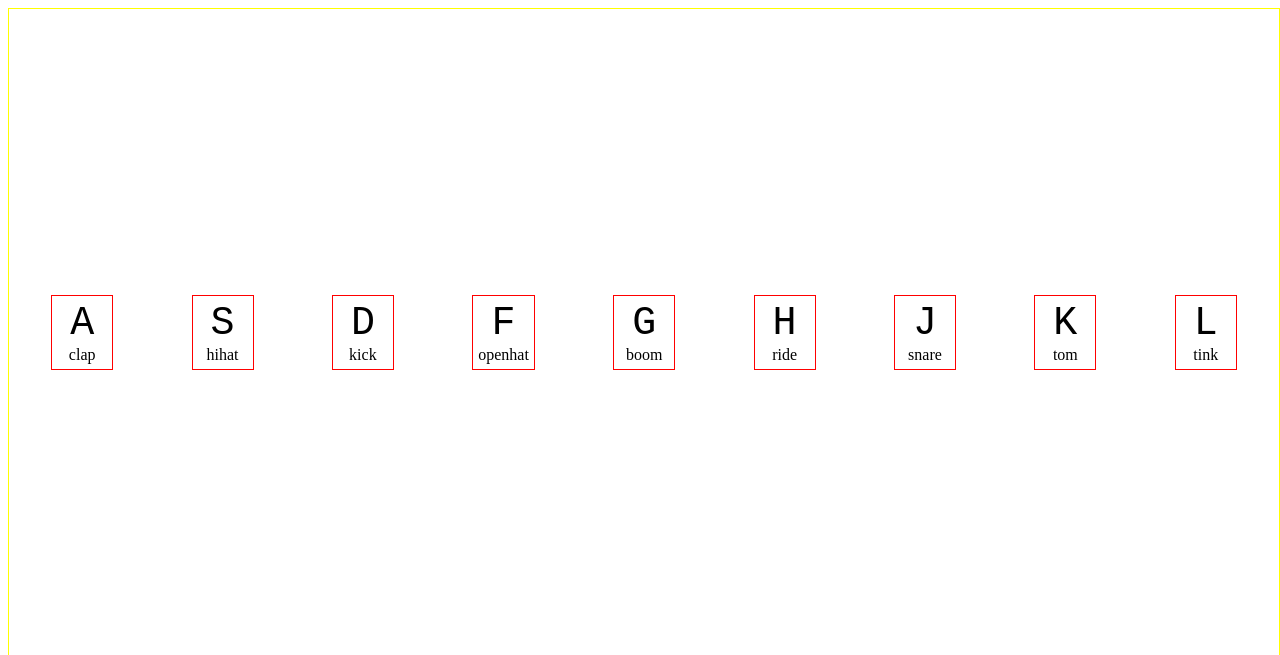
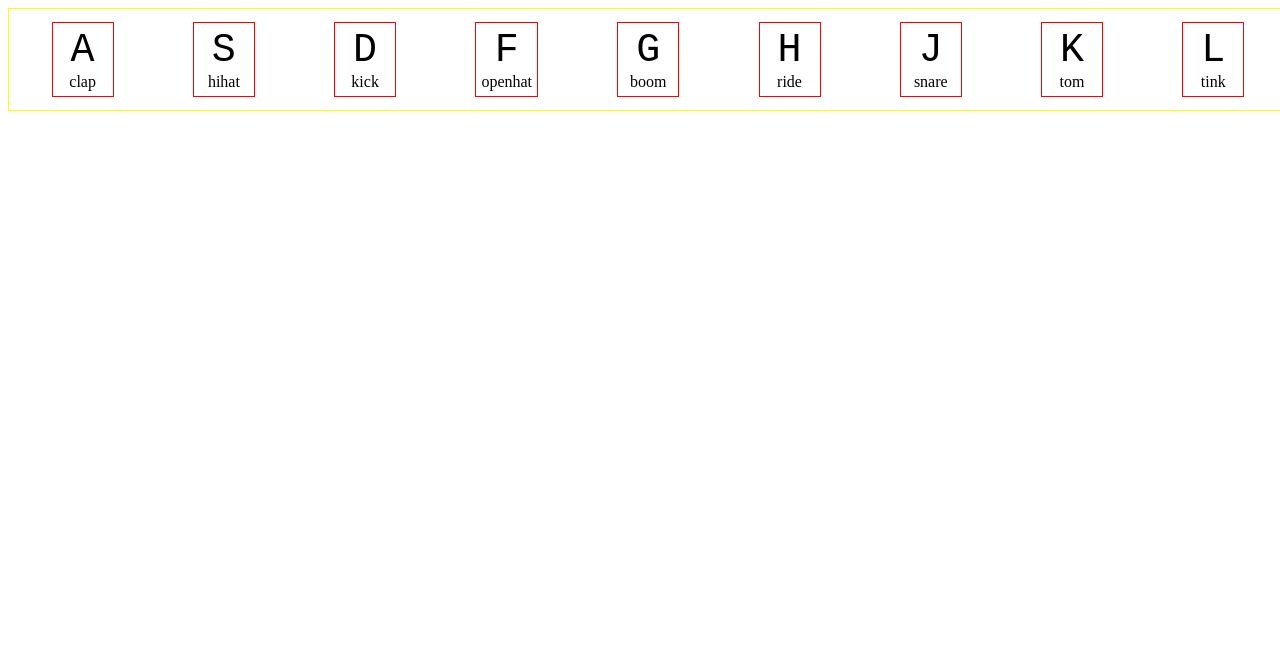
Before and after one commit to grzegorzperkowski/Javascript30, a plain HTML site: page 01Drum/index.html in a window 1280 px wide. Shown: the top 655 px of the page. Drawn offline with Linux system fonts and the light colour scheme.

Commit message:
01 Drum: ToDo: solve problem with vertical alignment

```diff
--- a/01Drum/style.css
+++ b/01Drum/style.css
@@ -1,13 +1,18 @@
+body{
+width: 100%;
+height: 100%;
+height: 500px;
+
+}
 .keys {
+    display: flex;
     border: 1px solid yellow;
-    display: flex;
     padding: 3px;
     align-items: center;
+    text-align: center;
+    align-self: center;
     justify-content: space-around;
-    width: 100%;
-    min-width: 631;
-    height: 80vh;
-    text-align: center;
+    flex-wrap: wrap;
 }
 
 .key {
@@ -19,10 +24,10 @@
     transition: all 0.07s;
 }
 
-.playing{
-transform: scale(1.5);
-border-color: purple;
-box-shadow: 0 0 10px green;
+.playing {
+    transform: scale(1.5);
+    border-color: purple;
+    box-shadow: 0 0 10px green;
 }
 
 kbd {
```
